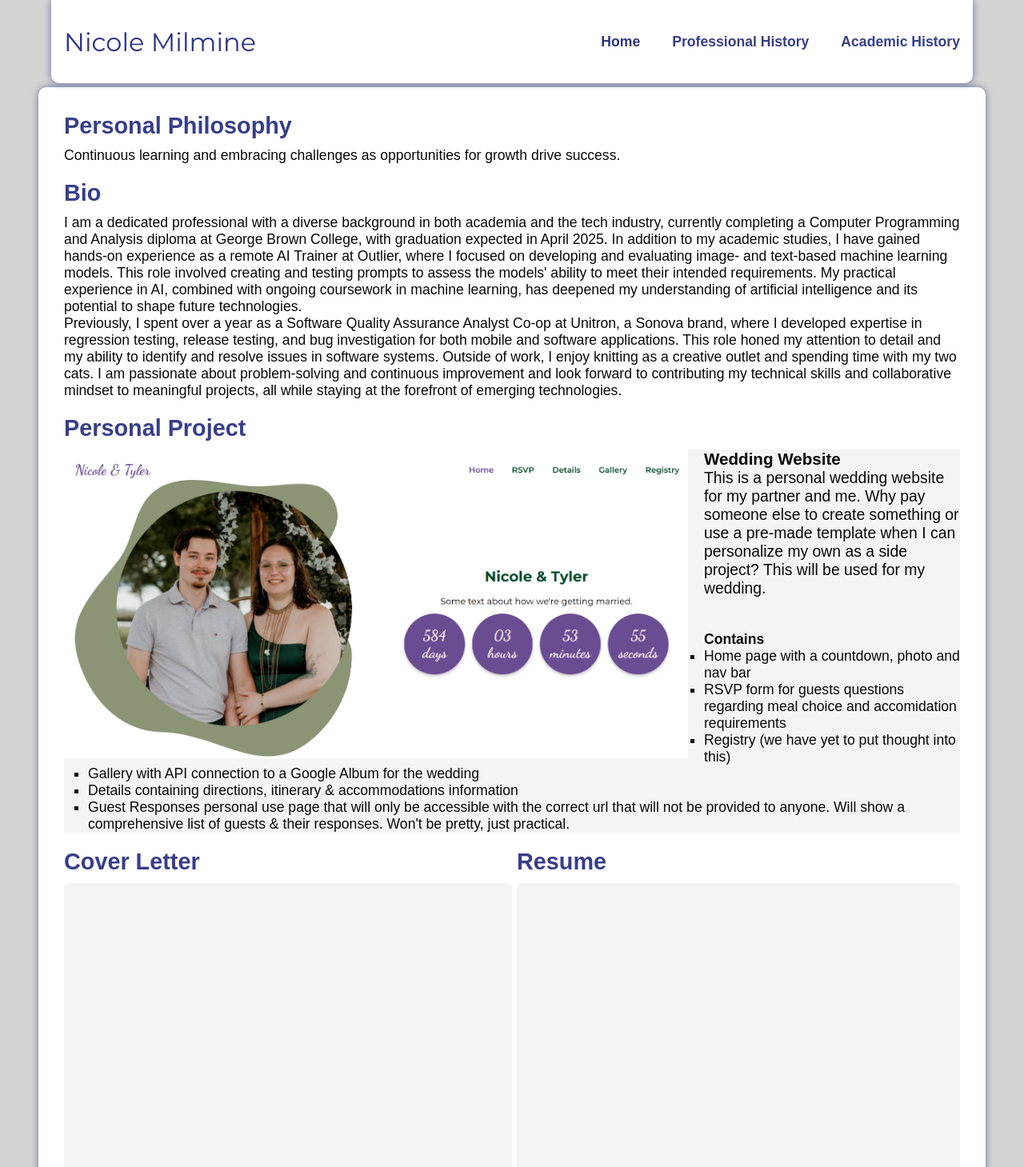
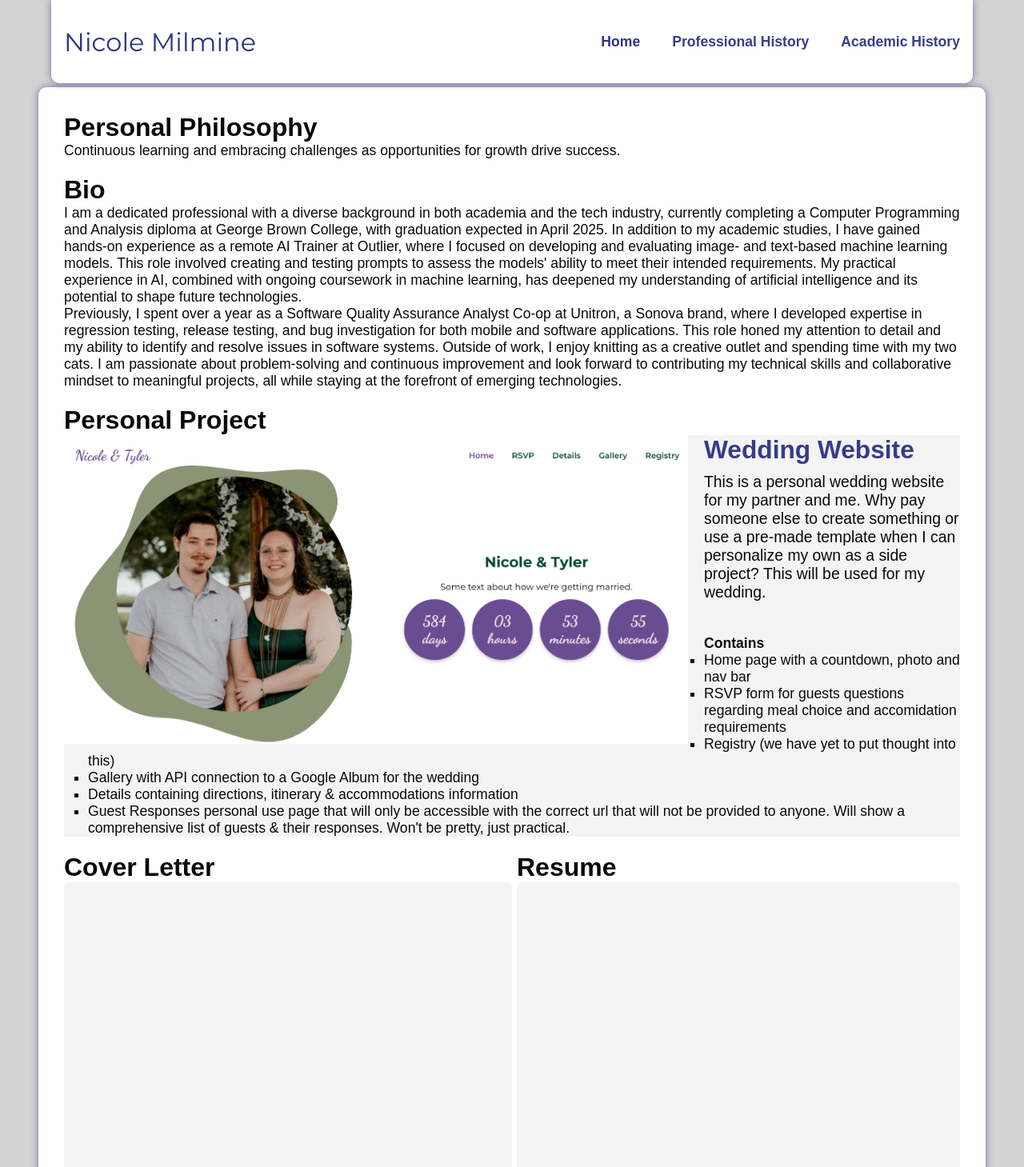
Before and after one commit to n2milmin/portfolio, a React (Create React App) app: page / in a window 1280 px wide. Shown: the top 1459 px of the page at 80% size. Built offline with nearby package versions, Linux system fonts and the light colour scheme.

Commit message:
Changed headings from h2 to h1

```diff
--- a/src/pages/home.js
+++ b/src/pages/home.js
@@ -22,13 +22,13 @@ const Home = () => {
     return (
         <div className="personal">
             <div className="philosophy">
-                <h2>Personal Philosophy</h2>
+                <h1>Personal Philosophy</h1>
                 <p>
                     Continuous learning and embracing challenges as opportunities for growth drive success.
                 </p>
             </div>
             <div className="bio">
-                <h2>Bio</h2>
+                <h1>Bio</h1>
                 <p>
                     I am a dedicated professional with a diverse background in both academia and the tech industry, currently completing a Computer Programming and Analysis diploma at George Brown College, with graduation expected in April 2025. In addition to my academic studies, I have gained hands-on experience as a remote AI Trainer at Outlier, where I focused on developing and evaluating image- and text-based machine learning models. This role involved creating and testing prompts to assess the models' ability to meet their intended requirements. My practical experience in AI, combined with ongoing coursework in machine learning, has deepened my understanding of artificial intelligence and its potential to shape future technologies.
                 <br/>
@@ -36,10 +36,10 @@ const Home = () => {
                 </p>
             </div>
             <div className="project">
-                <h2>Personal Project</h2>
+                <h1>Personal Project</h1>
                 <img className="site_photo" src={ website_pic } alt="Website Photo" width="800px" onClick={ handleGithub } />
                 <div className="site_description">
-                    <h3 onClick={ handleGithub }>Wedding Website</h3>
+                    <h2 onClick={ handleGithub }>Wedding Website</h2>
                     <p>
                         This is a personal wedding website for my partner and me. Why pay someone else to create something or use a pre-made template when I can personalize my own as a side project? This will be used for my wedding.
                     </p>
@@ -56,7 +56,7 @@ const Home = () => {
                 </div>
             </div>
             <div className="coverletter">
-                <h2>Cover Letter</h2>
+                <h1>Cover Letter</h1>
                 <iframe
                     src={ coverletter }
                     width="700px"
@@ -64,7 +64,7 @@ const Home = () => {
                 />
             </div>
             <div className="resume">
-                <h2>Resume</h2>
+                <h1>Resume</h1>
                 <iframe
                     src={ resume }
                     width="700px"
```
